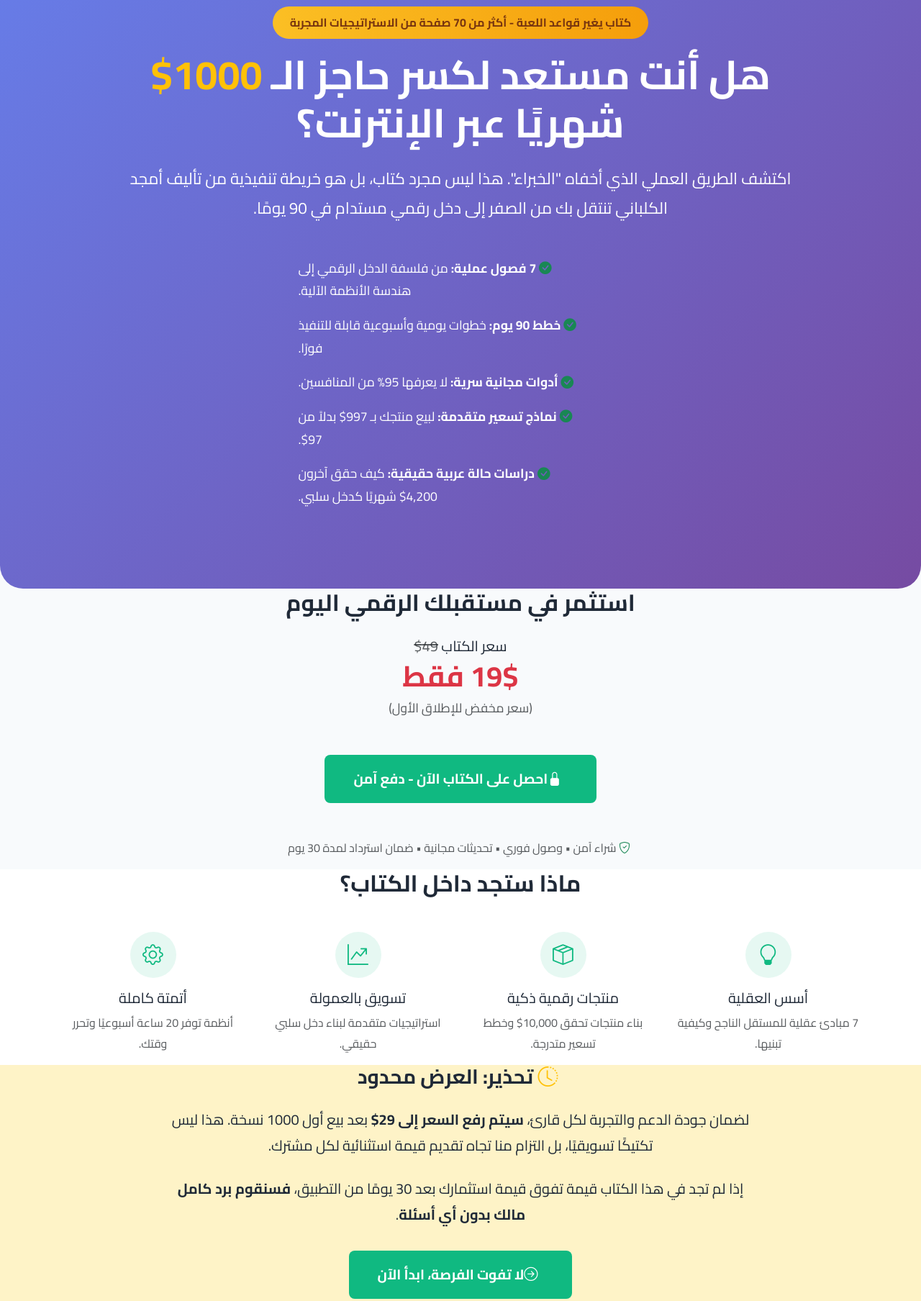
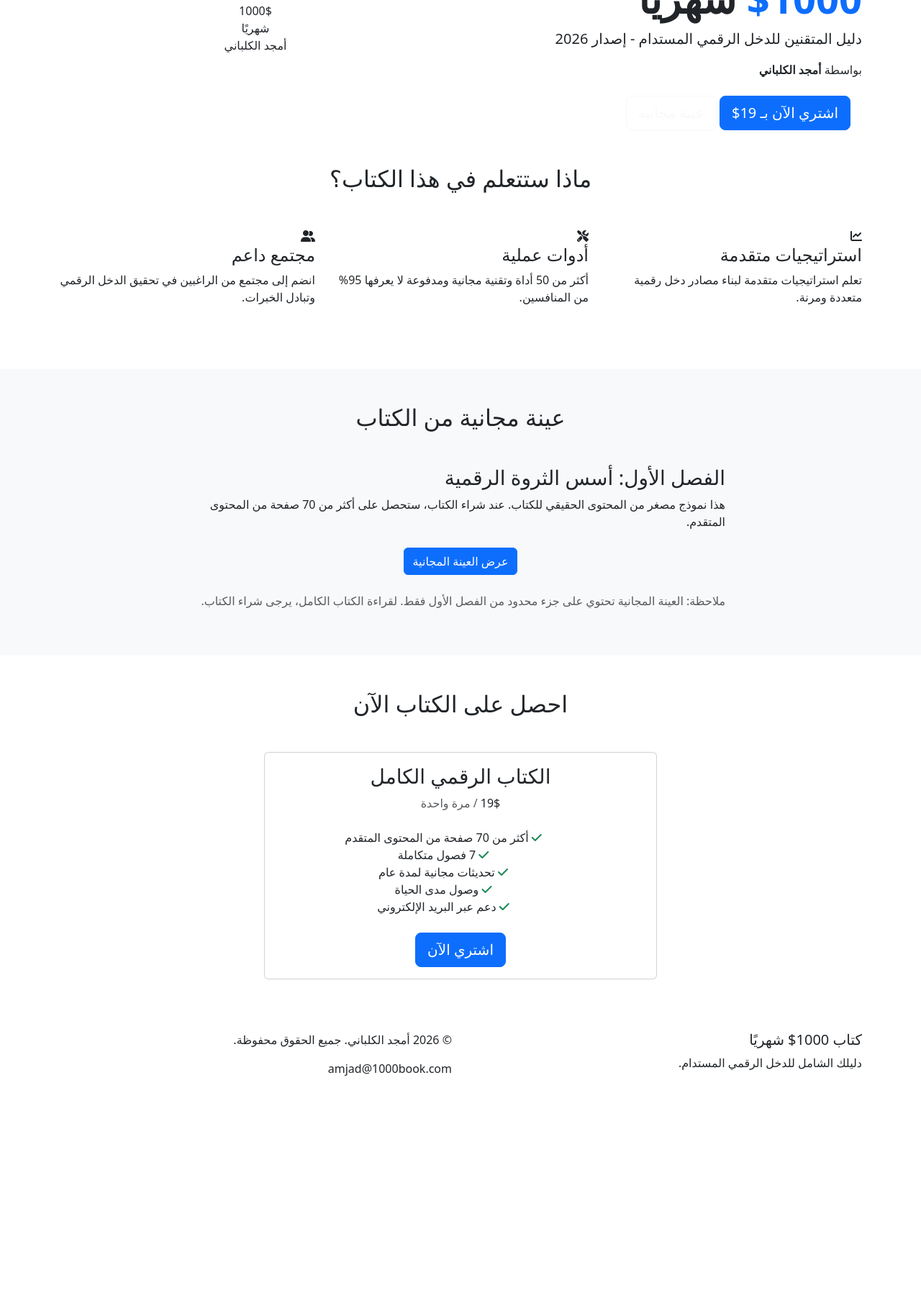
Before and after one commit to senku989/senku989.github.io, a plain HTML site: page book/index.html in a window 1280 px wide. Shown: the part 103-1911 px from the top of the page at 72% size. After the commit the page ends 1640 px from the top, so only its background shows below. Drawn offline with nearby package versions, Linux system fonts and the light colour scheme.

Commit message:
Update index.html

```diff
--- a/book/index.html
+++ b/book/index.html
@@ -3,96 +3,145 @@
 <head>
     <meta charset="UTF-8">
     <meta name="viewport" content="width=device-width, initial-scale=1.0">
-    <title>الطريق إلى 1000$ شهريًا - ابدأ رحلتك نحو الحرية المالية</title>
+    <title>كتاب 1000$ شهريًا - أمجد الكلباني</title>
+    <link rel="stylesheet" href="https://cdnjs.cloudflare.com/ajax/libs/font-awesome/6.4.0/css/all.min.css">
+    <link href="https://fonts.googleapis.com/css2?family=Cairo:wght@300;400;600;700;800&display=swap" rel="stylesheet">
     <link href="https://cdn.jsdelivr.net/npm/bootstrap@5.3.0/dist/css/bootstrap.min.css" rel="stylesheet">
-    <link rel="stylesheet" href="https://cdn.jsdelivr.net/npm/bootstrap-icons@1.10.0/font/bootstrap-icons.css">
-    <link href="https://fonts.googleapis.com/css2?family=Cairo:wght@400;600;700;800&display=swap" rel="stylesheet">
-    <style>
-        :root {
-            --primary-green: #10b981; /* لون أخضر مريح ويدل على النجاح */
-            --dark-green: #059669;
-            --light-bg: #f8fafc;
-        }
-        body {
-            font-family: 'Cairo', sans-serif;
-            background-color: var(--light-bg);
-            color: #1f2937;
-            line-height: 1.8;
-        }
-        .hero-section {
-            background: linear-gradient(135deg, #667eea 0%, #764ba2 100%);
-            color: white;
-            padding: 6rem 0;
-            border-radius: 0 0 2rem 2rem;
-        }
-        .feature-icon {
-            width: 64px;
-            height: 64px;
-            background-color: rgba(16, 185, 129, 0.1);
-            border-radius: 50%;
-            display: flex;
-            align-items: center;
-            justify-content: center;
-            margin: 0 auto 1rem;
-            color: var(--primary-green);
-            font-size: 1.8rem;
-        }
-        .guarantee-badge {
-            background: linear-gradient(to right, #fbbf24, #f59e0b);
-            color: #78350f;
-            font-weight: bold;
-            padding: 0.5rem 1.5rem;
-            border-radius: 2rem;
-            display: inline-block;
-            margin: 1rem 0;
-        }
-        .cta-button {
-            background-color: var(--primary-green);
-            border: none;
-            padding: 1rem 2.5rem;
-            font-size: 1.2rem;
-            font-weight: 700;
-            border-radius: 0.5rem;
-            transition: all 0.3s;
-            color: white;
-            display: inline-flex;
-            align-items: center;
-            justify-content: center;
-            text-decoration: none;
-            margin: 1rem 0.5rem;
-        }
-        .cta-button:hover {
-            background-color: var(--dark-green);
-            transform: translateY(-3px);
-            box-shadow: 0 10px 25px rgba(16, 185, 129, 0.3);
-            color: white;
-        }
-        .payhip-button-container {
-            margin: 2rem 0;
-            text-align: center;
-        }
-    </style>
-    <script type="text/javascript" src="https://payhip.com/payhip.js" defer></script>
+    <link rel="stylesheet" href="styles.css">
 </head>
 <body>
-    <!-- قسم البطل الرئيسي -->
-    <section class="hero-section text-center">
+    <!-- شريط التنقل -->
+    <nav class="navbar navbar-expand-lg navbar-dark fixed-top">
         <div class="container">
+            <a class="navbar-brand" href="index.html">
+                <i class="fas fa-book-open"></i> كتاب 1000$ شهريًا
+            </a>
+            <button class="navbar-toggler" type="button" data-bs-toggle="collapse" data-bs-target="#navbarNav">
+                <span class="navbar-toggler-icon"></span>
+            </button>
+            <div class="collapse navbar-collapse" id="navbarNav">
+                <ul class="navbar-nav ms-auto">
+                    <li class="nav-item">
+                        <a class="nav-link active" href="index.html">الرئيسية</a>
+                    </li>
+                    <li class="nav-item">
+                        <a class="nav-link" href="#features">مميزات الكتاب</a>
+                    </li>
+                    <li class="nav-item">
+                        <a class="nav-link" href="#preview">عينة مجانية</a>
+                    </li>
+                    <li class="nav-item">
+                        <a class="nav-link" href="#pricing">الشراء</a>
+                    </li>
+                    <li class="nav-item">
+                        <a class="btn btn-primary me-2" href="login.html">تسجيل الدخول</a>
+                    </li>
+                    <li class="nav-item">
+                        <a class="btn btn-success" href="login.html?action=register">إنشاء حساب</a>
+                    </li>
+                </ul>
+            </div>
+        </div>
+    </nav>
+
+    <!-- الهيرو -->
+    <header class="hero">
+        <div class="container">
+            <div class="row align-items-center">
+                <div class="col-lg-6">
+                    <h1 class="display-4 fw-bold">الطريق العملي إلى <span class="text-primary">1000$</span> شهريًا</h1>
+                    <p class="lead">دليل المتقنين للدخل الرقمي المستدام - إصدار 2026</p>
+                    <p class="author">بواسطة <strong>أمجد الكلباني</strong></p>
+                    <div class="mt-4">
+                        <a href="#pricing" class="btn btn-primary btn-lg me-3">اشتري الآن بـ 19$</a>
+                        <a href="#preview" class="btn btn-outline-light btn-lg">عينة مجانية</a>
+                    </div>
+                </div>
+                <div class="col-lg-6 text-center">
+                    <div class="book-cover-animation">
+                        <div class="book-cover">
+                            <div class="book-title">1000$<br>شهريًا</div>
+                            <div class="book-author">أمجد الكلباني</div>
+                        </div>
+                    </div>
+                </div>
+            </div>
+        </div>
+    </header>
+
+    <!-- مميزات الكتاب -->
+    <section id="features" class="features py-5">
+        <div class="container">
+            <h2 class="text-center mb-5">ماذا ستتعلم في هذا الكتاب؟</h2>
+            <div class="row">
+                <div class="col-md-4 mb-4">
+                    <div class="feature-card">
+                        <div class="feature-icon">
+                            <i class="fas fa-chart-line"></i>
+                        </div>
+                        <h4>استراتيجيات متقدمة</h4>
+                        <p>تعلم استراتيجيات متقدمة لبناء مصادر دخل رقمية متعددة ومرنة.</p>
+                    </div>
+                </div>
+                <div class="col-md-4 mb-4">
+                    <div class="feature-card">
+                        <div class="feature-icon">
+                            <i class="fas fa-tools"></i>
+                        </div>
+                        <h4>أدوات عملية</h4>
+                        <p>أكثر من 50 أداة وتقنية مجانية ومدفوعة لا يعرفها 95% من المنافسين.</p>
+                    </div>
+                </div>
+                <div class="col-md-4 mb-4">
+                    <div class="feature-card">
+                        <div class="feature-icon">
+                            <i class="fas fa-user-friends"></i>
+                        </div>
+                        <h4>مجتمع داعم</h4>
+                        <p>انضم إلى مجتمع من الراغبين في تحقيق الدخل الرقمي وتبادل الخبرات.</p>
+                    </div>
+                </div>
+            </div>
+        </div>
+    </section>
+
+    <!-- عينة مجانية -->
+    <section id="preview" class="preview py-5 bg-light">
+        <div class="container">
+            <h2 class="text-center mb-5">عينة مجانية من الكتاب</h2>
             <div class="row justify-content-center">
-                <div class="col-lg-10">
-                    <span class="guarantee-badge">كتاب يغير قواعد اللعبة - أكثر من 70 صفحة من الاستراتيجيات المجربة</span>
-                    <h1 class="display-4 fw-bold mb-4">هل أنت مستعد لكسر حاجز الـ <span class="text-warning">1000$</span> شهريًا عبر الإنترنت؟</h1>
-                    <p class="lead mb-5" style="font-size: 1.4rem;">اكتشف <strong>الطريق العملي</strong> الذي أخفاه "الخبراء". هذا ليس مجرد كتاب، بل هو <strong>خريطة تنفيذية</strong> من تأليف <strong>أمجد الكلباني</strong> تنتقل بك من الصفر إلى دخل رقمي مستدام في 90 يومًا.</p>
+                <div class="col-lg-8">
+                    <div class="preview-content">
+                        <h3>الفصل الأول: أسس الثروة الرقمية</h3>
+                        <p>هذا نموذج مصغر من المحتوى الحقيقي للكتاب. عند شراء الكتاب، ستحصل على أكثر من 70 صفحة من المحتوى المتقدم.</p>
+                        <div class="text-center my-4">
+                            <a href="book.html" class="btn btn-primary">عرض العينة المجانية</a>
+                        </div>
+                        <p class="text-muted">ملاحظة: العينة المجانية تحتوي على جزء محدود من الفصل الأول فقط. لقراءة الكتاب الكامل، يرجى شراء الكتاب.</p>
+                    </div>
+                </div>
+            </div>
+        </div>
+    </section>
 
-                    <div class="row justify-content-center text-start mt-5">
-                        <div class="col-md-8 col-lg-6">
-                            <ul class="list-unstyled" style="font-size: 1.1rem;">
-                                <li class="mb-3"><i class="bi bi-check-circle-fill text-success me-2"></i> <strong>7 فصول عملية:</strong> من فلسفة الدخل الرقمي إلى هندسة الأنظمة الآلية.</li>
-                                <li class="mb-3"><i class="bi bi-check-circle-fill text-success me-2"></i> <strong>خطط 90 يوم:</strong> خطوات يومية وأسبوعية قابلة للتنفيذ فورًا.</li>
-                                <li class="mb-3"><i class="bi bi-check-circle-fill text-success me-2"></i> <strong>أدوات مجانية سرية:</strong> لا يعرفها 95% من المنافسين.</li>
-                                <li class="mb-3"><i class="bi bi-check-circle-fill text-success me-2"></i> <strong>نماذج تسعير متقدمة:</strong> لبيع منتجك بـ 997$ بدلاً من 97$.</li>
-                                <li class="mb-3"><i class="bi bi-check-circle-fill text-success me-2"></i> <strong>دراسات حالة عربية حقيقية:</strong> كيف حقق آخرون 4,200$ شهريًا كدخل سلبي.</li>
+    <!-- التسعير -->
+    <section id="pricing" class="pricing py-5">
+        <div class="container">
+            <h2 class="text-center mb-5">احصل على الكتاب الآن</h2>
+            <div class="row justify-content-center">
+                <div class="col-lg-6">
+                    <div class="card pricing-card">
+                        <div class="card-body text-center">
+                            <h3 class="card-title">الكتاب الرقمي الكامل</h3>
+                            <div class="price">19$ <span class="text-muted">/ مرة واحدة</span></div>
+                            <ul class="list-unstyled my-4">
+                                <li><i class="fas fa-check text-success me-2"></i> أكثر من 70 صفحة من المحتوى المتقدم</li>
+                                <li><i class="fas fa-check text-success me-2"></i> 7 فصول متكاملة</li>
+                                <li><i class="fas fa-check text-success me-2"></i> تحديثات مجانية لمدة عام</li>
+                                <li><i class="fas fa-check text-success me-2"></i> وصول مدى الحياة</li>
+                                <li><i class="fas fa-check text-success me-2"></i> دعم عبر البريد الإلكتروني</li>
                             </ul>
+                            <a href="login.html?action=register" class="btn btn-primary btn-lg">اشتري الآن</a>
                         </div>
                     </div>
                 </div>
@@ -100,88 +149,23 @@
         </div>
     </section>
 
-    <!-- قسم الدعوة للإجراء الرئيسية -->
-    <section class="py-6">
+    <!-- الفوتر -->
+    <footer class="footer py-4">
         <div class="container">
-            <div class="row justify-content-center align-items-center">
-                <div class="col-lg-8 text-center">
-                    <h2 class="fw-bold mb-4">استثمر في مستقبلك الرقمي اليوم</h2>
-                    <p class="fs-5 mb-4">سعر الكتاب <del class="text-muted">49$</del> <br> <span class="display-6 fw-bold text-danger">19$ فقط</span> <br> <small class="text-muted">(سعر مخفض للإطلاق الأول)</small></p>
-
-                    <div class="payhip-button-container">
-                        <!-- زر Payhip - استخدم السمة "green" كما اقترحت -->
-                        <a href="https://payhip.com/b/4K0bD" class="payhip-buy-button cta-button" data-theme="green" data-product="4K0bD">
-                            <i class="bi bi-lock-fill me-2"></i> احصل على الكتاب الآن - دفع آمن
-                        </a>
-                        <script type="text/javascript" src="https://payhip.com/payhip.js"></script>
-                    </div>
-
-                    <p class="text-muted mt-3"><i class="bi bi-shield-check text-success me-1"></i> شراء آمن • وصول فوري • تحديثات مجانية • ضمان استرداد لمدة 30 يوم</p>
+            <div class="row">
+                <div class="col-md-6">
+                    <h5>كتاب 1000$ شهريًا</h5>
+                    <p>دليلك الشامل للدخل الرقمي المستدام.</p>
+                </div>
+                <div class="col-md-6 text-md-end">
+                    <p>© 2026 أمجد الكلباني. جميع الحقوق محفوظة.</p>
+                    <p>amjad@1000book.com</p>
                 </div>
             </div>
-        </div>
-    </section>
-
-    <!-- قسم ماذا سوف تتعلم -->
-    <section class="py-6 bg-white">
-        <div class="container">
-            <h2 class="text-center fw-bold mb-5">ماذا ستجد داخل الكتاب؟</h2>
-            <div class="row g-4">
-                <div class="col-md-6 col-lg-3 text-center">
-                    <div class="feature-icon">
-                        <i class="bi bi-lightbulb"></i>
-                    </div>
-                    <h5>أسس العقلية</h5>
-                    <p class="text-muted">7 مبادئ عقلية للمستقل الناجح وكيفية تبنيها.</p>
-                </div>
-                <div class="col-md-6 col-lg-3 text-center">
-                    <div class="feature-icon">
-                        <i class="bi bi-box-seam"></i>
-                    </div>
-                    <h5>منتجات رقمية ذكية</h5>
-                    <p class="text-muted">بناء منتجات تحقق 10,000$ وخطط تسعير متدرجة.</p>
-                </div>
-                <div class="col-md-6 col-lg-3 text-center">
-                    <div class="feature-icon">
-                        <i class="bi bi-graph-up-arrow"></i>
-                    </div>
-                    <h5>تسويق بالعمولة</h5>
-                    <p class="text-muted">استراتيجيات متقدمة لبناء دخل سلبي حقيقي.</p>
-                </div>
-                <div class="col-md-6 col-lg-3 text-center">
-                    <div class="feature-icon">
-                        <i class="bi bi-gear"></i>
-                    </div>
-                    <h5>أتمتة كاملة</h5>
-                    <p class="text-muted">أنظمة توفر 20 ساعة أسبوعيًا وتحرر وقتك.</p>
-                </div>
-            </div>
-        </div>
-    </section>
-
-    <!-- قسم الضمان والندرة -->
-    <section class="py-6" style="background-color: #fef3c7;">
-        <div class="container">
-            <div class="row justify-content-center text-center">
-                <div class="col-lg-9">
-                    <h3 class="fw-bold mb-4"><i class="bi bi-clock-history text-warning me-2"></i> تحذير: العرض محدود</h3>
-                    <p class="fs-5">لضمان جودة الدعم والتجربة لكل قارئ، <strong>سيتم رفع السعر إلى 29$</strong> بعد بيع أول 1000 نسخة. هذا ليس تكتيكًا تسويقيًا، بل التزام منا تجاه تقديم قيمة استثنائية لكل مشترك.</p>
-                    <p class="fs-5 mt-4">إذا لم تجد في هذا الكتاب قيمة تفوق قيمة استثمارك بعد 30 يومًا من التطبيق، <strong>فسنقوم برد كامل مالك بدون أي أسئلة</strong>.</p>
-                    <a href="https://payhip.com/b/4K0bD" class="cta-button mt-3">
-                        <i class="bi bi-arrow-right-circle me-2"></i> لا تفوت الفرصة، ابدأ الآن
-                    </a>
-                </div>
-            </div>
-        </div>
-    </section>
-
-    <footer class="py-4 text-center text-muted border-top">
-        <div class="container">
-            <p>© 2026 أمجد الكلباني. جميع الحقوق محفوظة. | <a href="privacy.html" class="text-decoration-none">سياسة الخصوصية</a> | <a href="terms.html" class="text-decoration-none">الشروط والأحكام</a></p>
-            <p class="small">هذه الصفحة هي مدخل إلى كتاب "الطريق العملي إلى 1000$ شهريًا". عملية الشراء تتم عبر منصة Payhip الآمنة.</p>
         </div>
     </footer>
 
     <script src="https://cdn.jsdelivr.net/npm/bootstrap@5.3.0/dist/js/bootstrap.bundle.min.js"></script>
+    <script src="script.js"></script>
 </body>
 </html>
```
